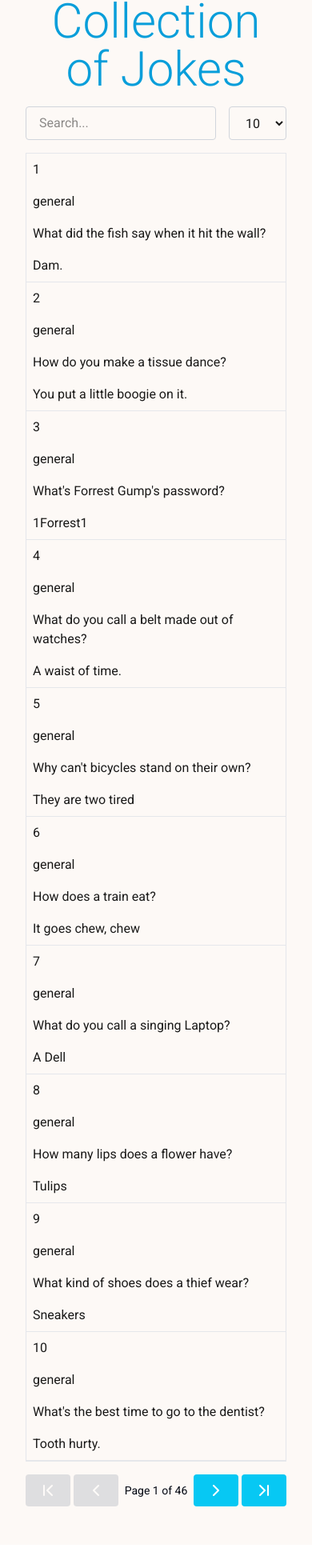
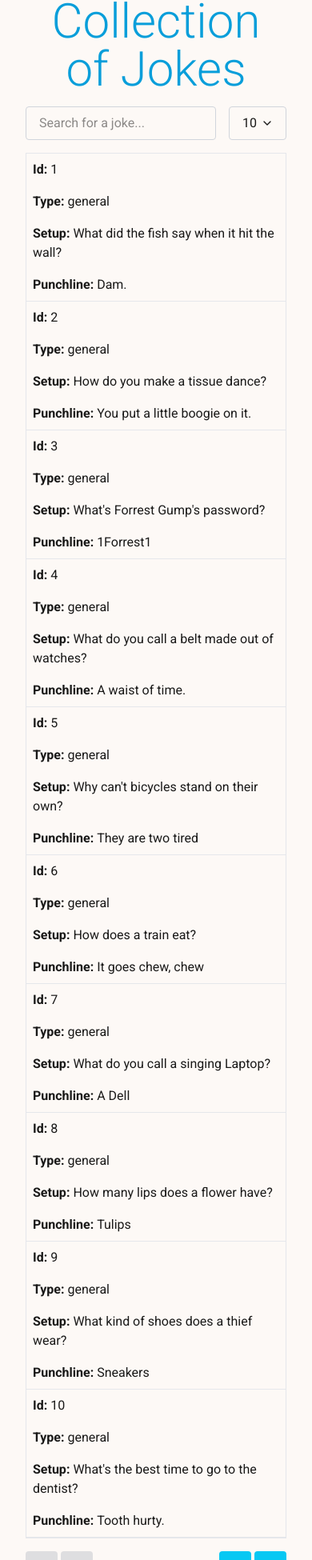
Before and after one commit to amiraveliz/collection-of-jokes, a Next.js app: page / in a window 390 px wide. Shown: the part 35-1985 px from the top of the page at 80% size. Built offline with nearby package versions, Linux system fonts and the light colour scheme.

Commit message:
adding mobile view support and adding accessibility support

```diff
--- a/src/app/globals.css
+++ b/src/app/globals.css
@@ -15,8 +15,13 @@
         border-radius: 0.25rem;
         color: white;
         padding-block: calc(var(--spacing) * 2);
-        padding-inline: calc(var(--spacing) * 4);
+        padding-inline: calc(var(--spacing) * 2);
         cursor: pointer;
+
+        @variant md {
+            padding-block: calc(var(--spacing) * 2);
+            padding-inline: calc(var(--spacing) * 4);
+        }
     }
     .btn-primary:hover {
         background-color: var(--color-primary-100);
--- a/src/app/page.js
+++ b/src/app/page.js
@@ -1,7 +1,7 @@
 "use client";
 
 import Filters from "@/components/Filters/Filters";
-import Table from "@/components/Table/Table";
+import JokesTable from "@/components/JokesTable/JokesTable";
 import { useJokeStore } from "@/stores/useJokeStore";
 import { useEffect } from "react";
 import { useShallow } from "zustand/react/shallow";
@@ -28,7 +28,7 @@ export default function Home() {
                 Collection of Jokes
             </h1>
             <Filters />
-            <Table />
+            <JokesTable />
         </div>
     );
 }
--- a/src/components/Filters/Limit.js
+++ b/src/components/Filters/Limit.js
@@ -13,6 +13,11 @@ export default function Limit() {
     );
 
     return (
-        <Select options={PAGE_SIZE_OPTIONS} value={limit} setValue={setLimit} />
+        <Select
+            options={PAGE_SIZE_OPTIONS}
+            value={limit}
+            setValue={setLimit}
+            text="Select limit of rows per page"
+        />
     );
 }
--- a/src/components/Filters/SearchFilter.js
+++ b/src/components/Filters/SearchFilter.js
@@ -9,7 +9,7 @@ function SearchFilter() {
 
     return (
         <div className="grow">
-            <Search setValue={setSearch} />
+            <Search setValue={setSearch} text="Search for a joke..." />
         </div>
     );
 }
--- a/src/components/Table/Table.js
+++ b/src/components/JokesTable/JokesTable.js
@@ -11,12 +11,13 @@ const COLUMNS = [
     { key: "punchline", label: "Punchline", width: "35%" },
 ];
 
-export default function Table() {
+export default function JokesTable() {
     const { jokes, loading, error, sort, setSort, page, setPage, totalPages } =
         useJokeStore(
             useShallow((state) => ({
                 jokes: state.jokes,
                 loading: state.loading,
+                error: state.error,
                 sort: state.sort,
                 setSort: state.setSort,
                 page: state.page,
@@ -25,13 +26,9 @@ export default function Table() {
             }))
         );
 
-    if (loading || error || jokes.length === 0) {
+    if (error) {
         return (
-            <TableFallback
-                loading={loading}
-                error={error}
-                hasRows={jokes.length > 0}
-            />
+            <div className="p-8">Failed to load items. Please try again</div>
         );
     }
 
@@ -43,6 +40,8 @@ export default function Table() {
                 sortDirection={sort.direction}
                 sortField={sort.field}
                 handleSort={setSort}
+                loading={loading}
+                totalPages={totalPages}
             />
             <Pagination totalPages={totalPages} page={page} setPage={setPage} />
         </div>
--- a/src/components/Shared/Pagination.js
+++ b/src/components/Shared/Pagination.js
@@ -7,40 +7,63 @@ import {
 import { memo } from "react";
 
 function Pagination({ totalPages, page, setPage }) {
+    const isPreviousDisabled = page === 1 || totalPages === 0;
+    const isNextDisabled = page === totalPages || totalPages === 0;
+
     return (
         <div className="flex gap-1 items-center mt-4 text-sm">
             <button
                 onClick={() => setPage(1)}
-                disabled={page === 1}
+                disabled={isPreviousDisabled}
                 className="btn-primary"
+                role="button"
+                title="First Page"
+                aria-label="First Page"
+                aria-disabled={isPreviousDisabled}
             >
-                <ChevronFirst />
+                <ChevronFirst aria-hidden="true" focusable="false" />
             </button>
             <button
                 onClick={() => setPage(page - 1)}
-                disabled={page === 1}
+                disabled={isPreviousDisabled}
                 className="btn-primary"
+                role="button"
+                title="Previous Page"
+                aria-label="Previous Page"
+                aria-disabled={isPreviousDisabled}
             >
-                <ChevronLeft />
+                <ChevronLeft aria-hidden="true" focusable="false" />
             </button>
 
-            <span className="grow text-center text-gray-950">
+            <span className="hidden md:block grow text-center text-gray-950">
                 Page {page} of {totalPages}
+            </span>
+
+            <span className="md:hidden grow text-center text-gray-950">
+                {page} of {totalPages}
             </span>
 
             <button
                 onClick={() => setPage(page + 1)}
-                disabled={page === totalPages}
+                disabled={isNextDisabled}
                 className="btn-primary"
+                role="button"
+                title="Next Page"
+                aria-label="Next Page"
+                aria-disabled={isNextDisabled}
             >
-                <ChevronRight />
+                <ChevronRight aria-hidden="true" focusable="false" />
             </button>
             <button
                 onClick={() => setPage(totalPages)}
-                disabled={page === totalPages}
+                disabled={isNextDisabled}
                 className="btn-primary"
+                role="button"
+                title="Last Page"
+                aria-label="Last Page"
+                aria-disabled={isNextDisabled}
             >
-                <ChevronLast />
+                <ChevronLast aria-hidden="true" focusable="false" />
             </button>
         </div>
     );
--- a/src/components/Shared/Search.js
+++ b/src/components/Shared/Search.js
@@ -1,7 +1,7 @@
 import useDebounce from "@/hooks/useDebounce";
 import { useEffect, useState, memo } from "react";
 
-function Search({ setValue }) {
+function Search({ setValue, text }) {
     const [searchValue, setSearchValue] = useState("");
     const debouncedSearchValue = useDebounce(searchValue);
 
@@ -11,8 +11,9 @@ function Search({ setValue }) {
 
     return (
         <input
-            placeholder="Search..."
+            placeholder={text}
             type="text"
+            aria-label={text}
             value={searchValue}
             className="w-full py-2 px-4 border border-gray-300 rounded"
             onChange={(event) => {
--- a/src/components/Shared/Select.js
+++ b/src/components/Shared/Select.js
@@ -1,20 +1,32 @@
+import { ChevronDown } from "lucide-react";
 import { memo } from "react";
 
-function Select({ options, value, setValue }) {
+function Select({ options, value, setValue, text }) {
     return (
+        <div className="relative inline-block">
             <select
-            className="py-2 px-4 border border-gray-300 rounded cursor-pointer"
+                className="w-[72px] appearance-none py-2 px-4 border border-gray-300 rounded cursor-pointer"
                 value={value}
+                aria-label={text}
+                role="listbox"
+                aria-controls="select-options"
                 onChange={(event) => {
                     setValue(event.target.value);
                 }}
             >
                 {options.map((option) => (
-                <option key={option} value={option}>
+                    <option key={option} value={option} role="option">
                         {option}
                     </option>
                 ))}
             </select>
+            <ChevronDown
+                size={16}
+                aria-hidden="true"
+                focusable="false"
+                className="absolute -translate-y-2/4 pointer-events-none right-4 top-2/4"
+            />
+        </div>
     );
 }
 
--- a/src/components/Shared/TableContent.js
+++ b/src/components/Shared/TableContent.js
@@ -1,17 +1,32 @@
 import { ArrowDown, ArrowUp } from "lucide-react";
 import { memo } from "react";
+import TableFallback from "./TableFallback";
 
-function TableContent({ columns, rows, sortField, sortDirection, handleSort }) {
+function TableContent({
+    columns,
+    rows,
+    sortField,
+    sortDirection,
+    handleSort,
+    loading,
+    error,
+    totalPages,
+}) {
     return (
-        <table className="w-full table-fixed border border-gray-200">
-            <thead className="hidden md:table-header-group">
-                <tr>
+        <table
+            className="w-full table-fixed border border-gray-200"
+            role="table"
+            aria-label="Collection of Jokes"
+        >
+            <thead className="hidden md:table-header-group" role="rowgroup">
+                <tr role="row">
                     {columns.map((col) => (
                         <th
                             key={col.key}
                             scope="col"
                             style={{ width: col.width }}
                             className="p-2 border-b border-gray-200"
+                            role="columnheader"
                             aria-sort={
                                 sortField === col.key
                                     ? sortDirection === "asc"
@@ -22,36 +37,62 @@ function TableContent({ columns, rows, sortField, sortDirection, handleSort }) {
                         >
                             <button
                                 onClick={() => handleSort(col.key)}
+                                disabled={totalPages === 0}
                                 className="flex items-center gap-1 w-full text-left cursor-pointer"
+                                role="button"
                             >
                                 {col.label}
-                                {sortField === col.key &&
-                                    (sortDirection === "asc" ? (
+                                {sortField === col.key && (
+                                    <span className="transition-transform duration-200">
+                                        {sortDirection === "asc" ? (
                                             <ArrowUp size={16} />
                                         ) : (
                                             <ArrowDown size={16} />
-                                    ))}
+                                        )}
+                                    </span>
+                                )}
                             </button>
                         </th>
                     ))}
                 </tr>
             </thead>
-            <tbody className="">
-                {rows.map((row) => (
+            <tbody role="rowgroup">
+                {rows.length > 0 &&
+                    rows.map((row) => (
                         <tr
                             key={row.id}
+                            role="row"
                             className="flex flex-col md:table-row border-b border-gray-200"
                         >
                             {columns.map((col) => (
                                 <td
                                     key={col.key}
                                     className="p-2 relative md:table-cell"
+                                    role="cell"
+                                    data-label={col.label}
                                 >
+                                    <span className="md:hidden font-bold">
+                                        {col.label}:{" "}
+                                    </span>
                                     {row[col.key]}
                                 </td>
                             ))}
                         </tr>
                     ))}
+                {rows.length === 0 && (
+                    <tr
+                        role="row"
+                        className="flex flex-col md:table-row border-b border-gray-200"
+                    >
+                        <td
+                            colSpan={columns.length}
+                            className="p-2 text-center text-gray-500"
+                            role="cell"
+                        >
+                            <TableFallback loading={loading} error={error} />
+                        </td>
+                    </tr>
+                )}
             </tbody>
         </table>
     );
--- a/src/stores/useJokeStore.js
+++ b/src/stores/useJokeStore.js
@@ -12,7 +12,6 @@ export const useJokeStore = create((set, get) => ({
     search: "",
     loading: false,
     error: null,
-    isFirstLoad: false,
 
     setPage: (page) => set({ page }),
 
```
Also changed, not shown: src/components/Shared/TableFallback.js (+3 -9 lines). Lines whose indentation alone changed are shown as unchanged.
